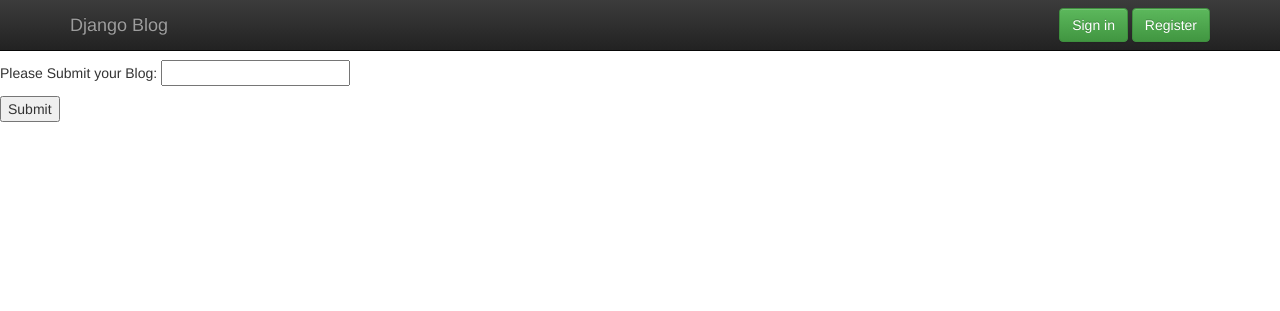
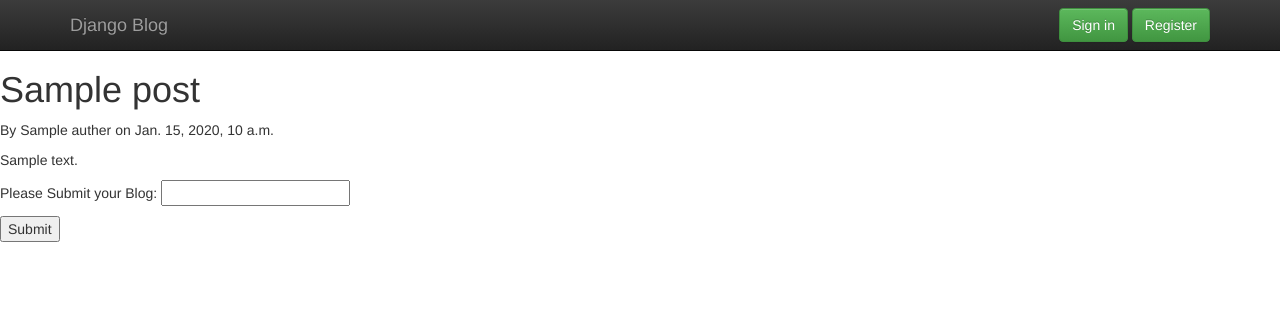
Before and after one commit to liberbell/py27, a Django app: template django_project/blog/templates/blog/business.html in a window 1280 px wide. Shown: the top 311 px of the page. Run offline with Django 3.2, Linux system fonts and the light colour scheme; the template is opened without the code that fills it: most values are stand-ins (such as "Sample title", 1, 10 or a date in 2020); some libraries are stand-ins or nearby versions.

Commit message:
business3

```diff
--- a/django_project/blog/templates/blog/business.html
+++ b/django_project/blog/templates/blog/business.html
@@ -6,7 +6,11 @@ Business Blog
 
 {% block content %}
 <section>
-    <p></p>
+    {% for post in posts %}
+    <h1>{{ post.title }}</h1>
+    <p>By {{ post.auther }} on {{ post.data_posted }}</p>
+    <p>{{ post.content }}</p>
+    {% endfor %}
 </section>
 
 <section>
```
